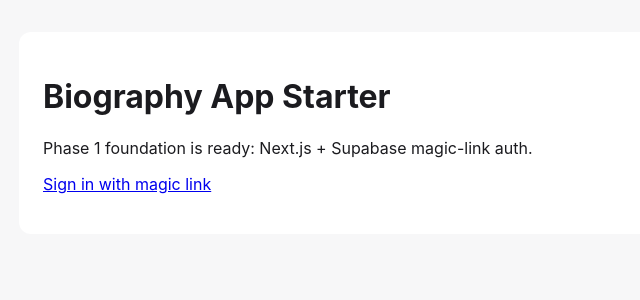
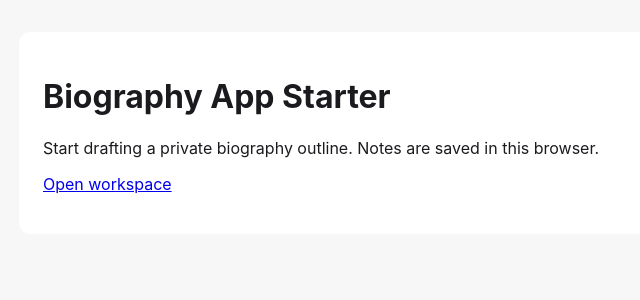
Before and after one commit to AHProjections/Biography, a Next.js app: page / in a window 1280 px wide. Shown: the top 300 px of the page, without its empty margins (217-857 px from the left). Built offline with nearby package versions, Linux system fonts and the light colour scheme; no server answers.

Commit message:
Switch home page to local workspace flow

```diff
--- a/app/page.tsx
+++ b/app/page.tsx
@@ -1,31 +1,13 @@
 import Link from 'next/link';
-import { createClient } from '@/lib/supabase/server';
 
-export default async function Home() {
-  const supabase = await createClient();
-  const {
-    data: { user },
-  } = await supabase.auth.getUser();
-
+export default function Home() {
   return (
     <main>
       <h1>Biography App Starter</h1>
-      <p>Phase 1 foundation is ready: Next.js + Supabase magic-link auth.</p>
-      {user ? (
-        <>
-          <p>Signed in as: {user.email}</p>
-          <p>
-            <Link href="/dashboard">Go to dashboard</Link>
-          </p>
-          <p>
-            <Link href="/logout">Sign out</Link>
-          </p>
-        </>
-      ) : (
-        <p>
-          <Link href="/auth">Sign in with magic link</Link>
-        </p>
-      )}
+      <p>Start drafting a private biography outline. Notes are saved in this browser.</p>
+      <p>
+        <Link href="/dashboard">Open workspace</Link>
+      </p>
     </main>
   );
 }
```
